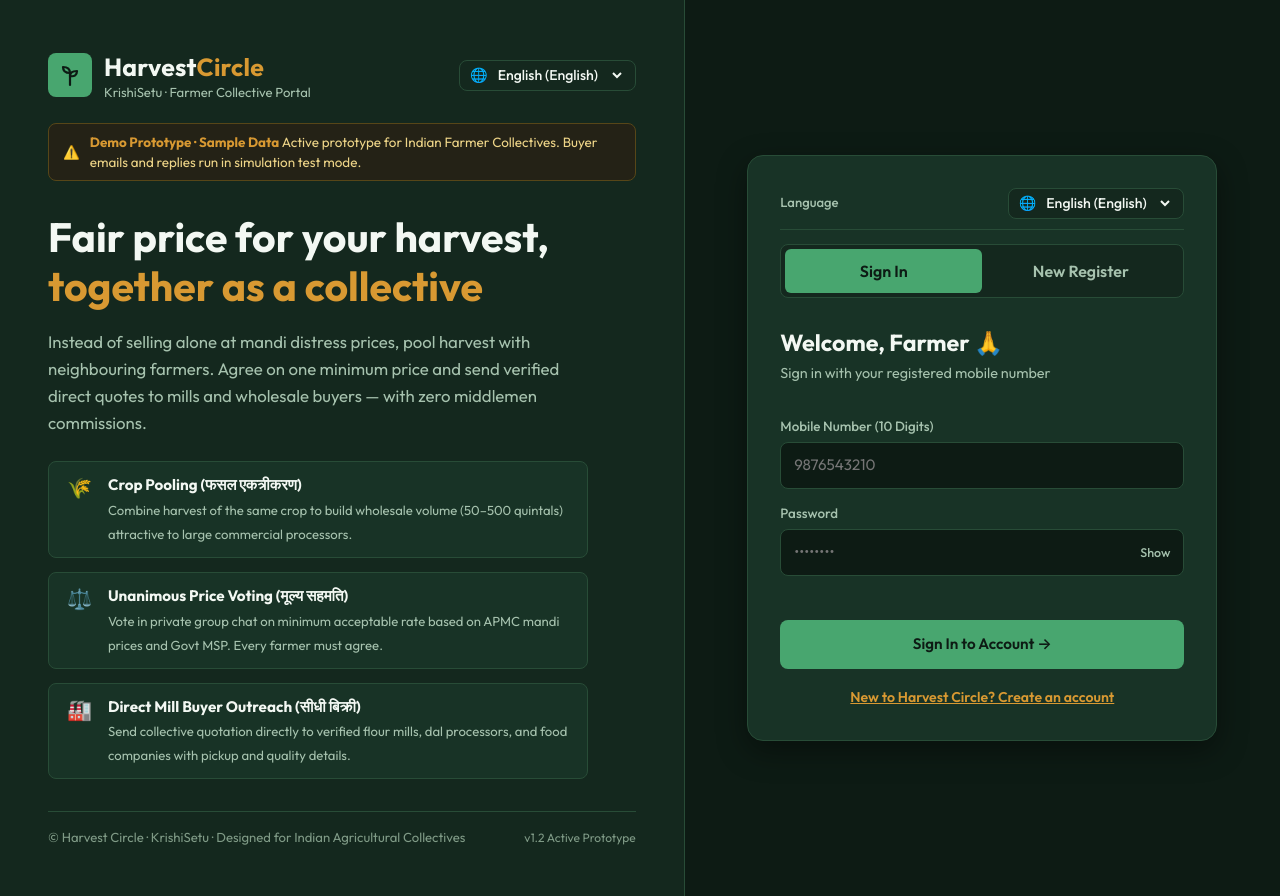
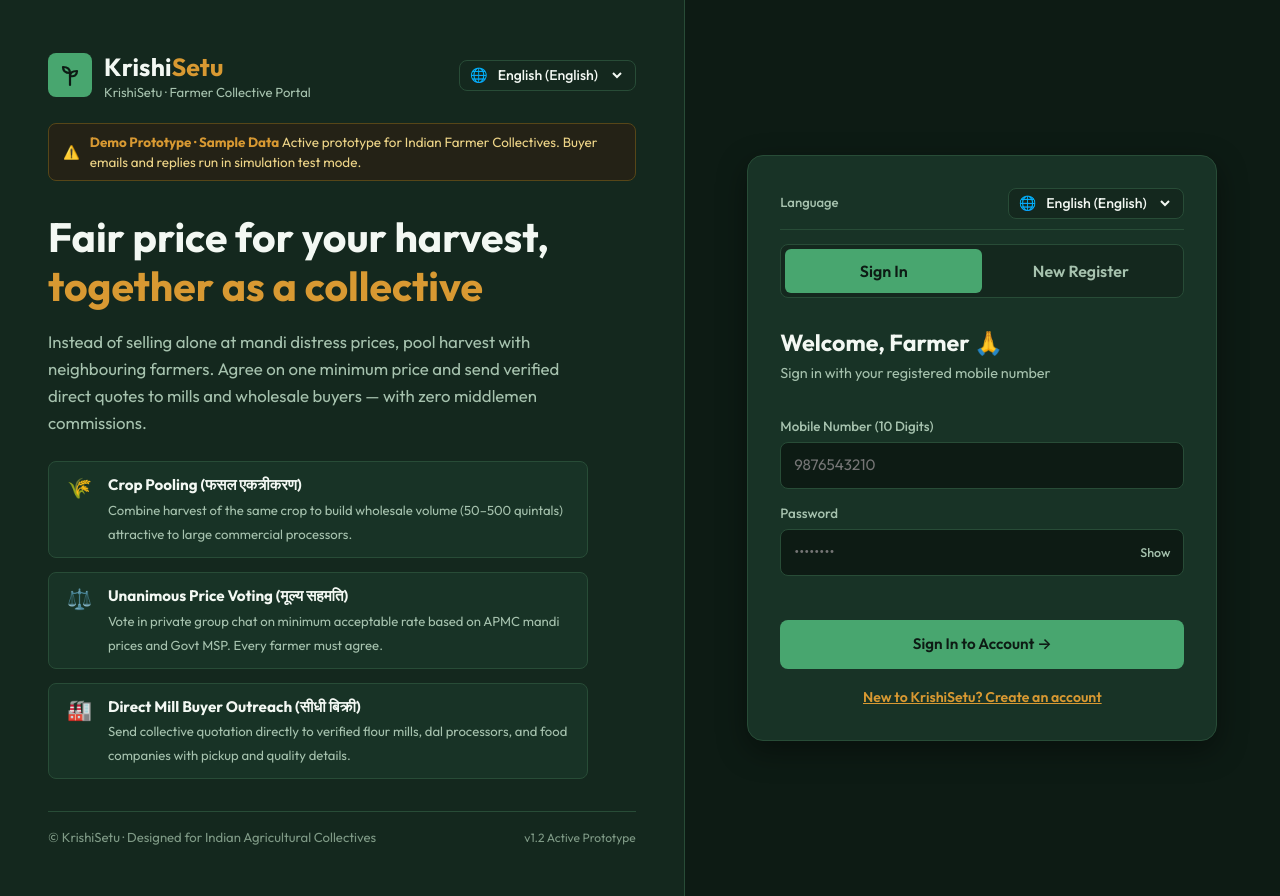
Before and after one commit to Niharikastudent/KrishiSetu_vertical-farming, a website: page docs/index.html in a window 1280 px wide. Drawn offline with Linux system fonts and the light colour scheme.

Commit message:
Branding: Exclusively brand as KrishiSetu (कृषि सेतु) across all pages, docs, and configurations

```diff
--- a/docs/app.css
+++ b/docs/app.css
@@ -1,5 +1,5 @@
 /* =========================================================
-   Harvest Circle · KrishiSetu (कृषि सेतु)
+   KrishiSetu (कृषि सेतु)
    App & Cooperative Marketplace Styles
    ========================================================= */
 
--- a/docs/css/app.css
+++ b/docs/css/app.css
@@ -1,5 +1,5 @@
 /* =========================================================
-   Harvest Circle · KrishiSetu (कृषि सेतु)
+   KrishiSetu (कृषि सेतु)
    App & Cooperative Marketplace Styles
    ========================================================= */
 
--- a/docs/css/style.css
+++ b/docs/css/style.css
@@ -1,5 +1,5 @@
 /* =========================================================
-   Harvest Circle · KrishiSetu (कृषि सेतु)
+   KrishiSetu (कृषि सेतु)
    Visual System for Indian Farmer Producer Collectives
    Inspired by Indian APMC agricultural mandis & cooperatives
    ========================================================= */
--- a/docs/index.html
+++ b/docs/index.html
@@ -3,8 +3,8 @@
 <head>
   <meta charset="UTF-8" />
   <meta name="viewport" content="width=device-width, initial-scale=1, viewport-fit=cover" />
-  <title>Harvest Circle · KrishiSetu – Farmer Collective Portal</title>
-  <meta name="description" content="Harvest Circle connects Indian farmers to pool harvest, agree on minimum price, and sell directly to food processors." />
+  <title>KrishiSetu (कृषि सेतु) – Farmer Collective Portal</title>
+  <meta name="description" content="KrishiSetu connects Indian farmers to pool harvest, agree on minimum price, and sell directly to food processors." />
   <meta name="theme-color" content="#0d1b14" />
   <link rel="preconnect" href="https://fonts.googleapis.com" />
   <link rel="preconnect" href="https://fonts.gstatic.com" crossorigin />
@@ -13,7 +13,7 @@
 </head>
 <body>
   <main class="welcome">
-    <section class="hero" aria-label="About Harvest Circle">
+    <section class="hero" aria-label="About KrishiSetu">
       <div>
         <div style="display:flex; justify-content:space-between; align-items:center; gap:12px; margin-bottom:20px;">
           <div class="brand">
@@ -23,8 +23,8 @@
               </svg>
             </div>
             <div>
-              <div class="brand-name">Harvest<span>Circle</span></div>
-              <div class="brand-desc" data-i18n="brand_sub">KrishiSetu · Farmer Collective Portal</div>
+              <div class="brand-name">Krishi<span>Setu</span></div>
+              <div class="brand-desc" data-i18n="brand_sub">कृषि सेतु · Farmer Collective Portal</div>
             </div>
           </div>
           <div id="hero-lang"></div>
@@ -71,7 +71,7 @@
       </div>
 
       <div class="hero-foot">
-        <span data-i18n="footer_text">© Harvest Circle · KrishiSetu · Designed for Indian Agricultural Collectives</span>
+        <span data-i18n="footer_text">© KrishiSetu · Designed for Indian Agricultural Collectives</span>
         <span style="font-size:0.75rem; color:var(--text-dim);">v1.2 Active Prototype</span>
       </div>
     </section>
@@ -110,7 +110,7 @@
             <span data-i18n="btn_signin">Sign In to Account →</span>
           </button>
           <p class="switch">
-            <a data-go="register" data-i18n="switch_to_reg">New to Harvest Circle? Create an account</a>
+            <a data-go="register" data-i18n="switch_to_reg">New to KrishiSetu? Create an account</a>
           </p>
         </form>
 
--- a/docs/js/i18n.js
+++ b/docs/js/i18n.js
@@ -1,4 +1,4 @@
-/* Harvest Circle · KrishiSetu
+/* KrishiSetu
    Comprehensive Agricultural Translation & Multi-Language Engine
    Supports English, Hindi, Marathi, Punjabi, Kannada, Telugu, Gujarati */
 
@@ -160,7 +160,7 @@ window.I18N = (() => {
     tab_register: { en: 'New Register', hi: 'नया पंजीकरण', mr: 'नवीन नोंदणी', pa: 'ਨਵੀਂ ਰਜਿਸਟ੍ਰੇਸ਼ਨ', kn: 'ಹೊಸ ನೋಂದಣಿ', te: 'కొత్త నమోదు', gu: 'નવી નોંધણી' },
     btn_signin: { en: 'Sign In to Account →', hi: 'खाते में प्रवेश करें →', mr: 'खात्यात प्रवेश करा →', pa: 'ਖਾਤੇ ਵਿੱਚ ਜਾਓ →', kn: 'ಖಾತೆಗೆ ಪ್ರವೇಶಿಸಿ →', te: 'ఖాతాలోకి ప్రవేశించండి →', gu: 'ખાતામાં પ્રવેશો →' },
     btn_signup: { en: 'Create Farmer Account →', hi: 'किसान खाता बनाएं →', mr: 'शेतकरी खाते तयार करा →', pa: 'ਕਿਸਾਨ ਖਾਤਾ ਬਣਾਓ →', kn: 'ರೈತ ಖಾತೆ ತೆರೆಯಿರಿ →', te: 'రైతు ఖాతా తెరవండి →', gu: 'ખેડૂત ખાતું બનાવો →' },
-    switch_to_reg: { en: 'New to Harvest Circle? Create an account', hi: 'पहली बार आए हैं? नया किसान खाता बनाएं', mr: 'नवीन आहात? नवीन शेतकरी खाते तयार करा', pa: 'ਪਹਿਲੀ ਵਾਰ ਆਏ ਹੋ? ਨਵਾਂ ਖਾਤਾ ਬਣਾਓ', kn: 'ಹೊಸಬರೇ? ರೈತ ಖಾತೆ ತೆರೆಯಿರಿ', te: 'మొదటిసారా? రైతు ఖాతా తెరవండి', gu: 'પહેલી વાર છો? નવું ખાતું બનાવો' },
+    switch_to_reg: { en: 'New to KrishiSetu? Create an account', hi: 'पहली बार आए हैं? नया किसान खाता बनाएं', mr: 'नवीन आहात? नवीन शेतकरी खाते तयार करा', pa: 'ਪਹਿਲੀ ਵਾਰ ਆਏ ਹੋ? ਨਵਾਂ ਖਾਤਾ ਬਣਾਓ', kn: 'ಹೊಸಬರೇ? ರೈತ ಖಾತೆ ತೆರೆಯಿರಿ', te: 'మొదటిసారా? రైతు ఖాతా తెరవండి', gu: 'પહેલી વાર છો? નવું ખાતું બનાવો' },
     switch_to_login: { en: 'Already registered? Sign in here', hi: 'पहले से पंजीकृत हैं? लॉग इन करें', mr: 'आधीच नोंदणी केली आहे? लॉग इन करा', pa: 'ਪਹਿਲਾਂ ਹੀ ਰਜਿਸਟਰਡ ਹੋ? ਲਾਗ ਇਨ ਕਰੋ', kn: 'ಈಗಾಗಲೇ ನೋಂದಾಯಿಸಿದ್ದೀರಾ? ಲಾಗಿನ್ ಮಾಡಿ', te: 'ఇప్పటికే నమోదయ్యారా? లాగిన్ అవ్వండి', gu: 'પહેલેથી નોંધાયેલા છો? સાઇન ઇન કરો' },
 
     // Form Field Labels & Placeholders
@@ -177,13 +177,13 @@ window.I18N = (() => {
     show_pw: { en: 'Show', hi: 'दिखाएं', mr: 'दाखवा', pa: 'ਵੇਖਾਓ', kn: 'ತೋರಿಸಿ', te: 'చూపించు', gu: 'બતાવો' },
     hide_pw: { en: 'Hide', hi: 'छिपाएं', mr: 'लपवा', pa: 'ਛੁਪਾਓ', kn: 'ಮರೆಮಾಡಿ', te: 'దాచు', gu: 'છુપાવો' },
     footer_text: {
-      en: '© Harvest Circle · KrishiSetu · Designed for Indian Agricultural Collectives',
-      hi: '© Harvest Circle · KrishiSetu · भारतीय कृषि सहकारी संघों के अनुरूप',
-      mr: '© Harvest Circle · KrishiSetu · भारतीय कृषी सहकारी संस्थांसाठी',
-      pa: '© Harvest Circle · KrishiSetu · ਭਾਰਤੀ ਕਿਸਾਨ ਸਹਿਕਾਰੀਆਂ ਲਈ',
-      kn: '© Harvest Circle · KrishiSetu · ಭಾರತೀಯ ಕೃಷಿ ಒಕ್ಕೂಟಗಳಿಗಾಗಿ',
-      te: '© Harvest Circle · KrishiSetu · భారతీయ వ్యవసాయ సహకారాల కోసం',
-      gu: '© Harvest Circle · KrishiSetu · ભારતીય કૃષિ સહકારી માટે'
+      en: '© KrishiSetu · Designed for Indian Agricultural Collectives',
+      hi: '© KrishiSetu · भारतीय कृषि सहकारी संघों के अनुरूप',
+      mr: '© KrishiSetu · भारतीय कृषी सहकारी संस्थांसाठी',
+      pa: '© KrishiSetu · ਭਾਰਤੀ ਕਿਸਾਨ ਸਹਿਕਾਰੀਆਂ ਲਈ',
+      kn: '© KrishiSetu · ಭಾರತೀಯ ಕೃಷಿ ಒಕ್ಕೂಟಗಳಿಗಾಗಿ',
+      te: '© KrishiSetu · భారతీయ వ్యవసాయ సహకారాల కోసం',
+      gu: '© KrishiSetu · ભારતીય કૃષિ સહકારી માટે'
     },
 
     // App Navigation
--- a/docs/js/mock-api.js
+++ b/docs/js/mock-api.js
@@ -1,4 +1,4 @@
-/* Harvest Circle · KrishiSetu
+/* KrishiSetu
    Client-side Standalone Mock API & Persistence Engine for GitHub Pages
    Enables complete interactive experience (login, pools, voting, chat, labour, gear)
    without requiring a Node.js server. */
--- a/docs/js/pools.js
+++ b/docs/js/pools.js
@@ -1,4 +1,4 @@
-/* Harvest Circle · KrishiSetu – Crop Pools Module
+/* KrishiSetu – Crop Pools Module
    Collective harvest pooling, price suggestion & voting, group chat, and mill buyer outreach */
 window.Pools = (() => {
   const K = () => window.KS;
--- a/docs/style.css
+++ b/docs/style.css
@@ -1,5 +1,5 @@
 /* =========================================================
-   Harvest Circle · KrishiSetu (कृषि सेतु)
+   KrishiSetu (कृषि सेतु)
    Visual System for Indian Farmer Producer Collectives
    Inspired by Indian APMC agricultural mandis & cooperatives
    ========================================================= */
--- a/public/css/app.css
+++ b/public/css/app.css
@@ -1,5 +1,5 @@
 /* =========================================================
-   Harvest Circle · KrishiSetu (कृषि सेतु)
+   KrishiSetu (कृषि सेतु)
    App & Cooperative Marketplace Styles
    ========================================================= */
 
--- a/public/css/style.css
+++ b/public/css/style.css
@@ -1,5 +1,5 @@
 /* =========================================================
-   Harvest Circle · KrishiSetu (कृषि सेतु)
+   KrishiSetu (कृषि सेतु)
    Visual System for Indian Farmer Producer Collectives
    Inspired by Indian APMC agricultural mandis & cooperatives
    ========================================================= */
--- a/public/js/mock-api.js
+++ b/public/js/mock-api.js
@@ -1,4 +1,4 @@
-/* Harvest Circle · KrishiSetu
+/* KrishiSetu
    Client-side Standalone Mock API & Persistence Engine for GitHub Pages
    Enables complete interactive experience (login, pools, voting, chat, labour, gear)
    without requiring a Node.js server. */
--- a/public/js/pools.js
+++ b/public/js/pools.js
@@ -1,4 +1,4 @@
-/* Harvest Circle · KrishiSetu – Crop Pools Module
+/* KrishiSetu – Crop Pools Module
    Collective harvest pooling, price suggestion & voting, group chat, and mill buyer outreach */
 window.Pools = (() => {
   const K = () => window.KS;
```
Also changed, not shown: docs/app.html (+4 -4 lines), public/app.html (+4 -4 lines), public/index.html (+7 -7 lines), public/js/i18n.js (+9 -9 lines), README.md.
